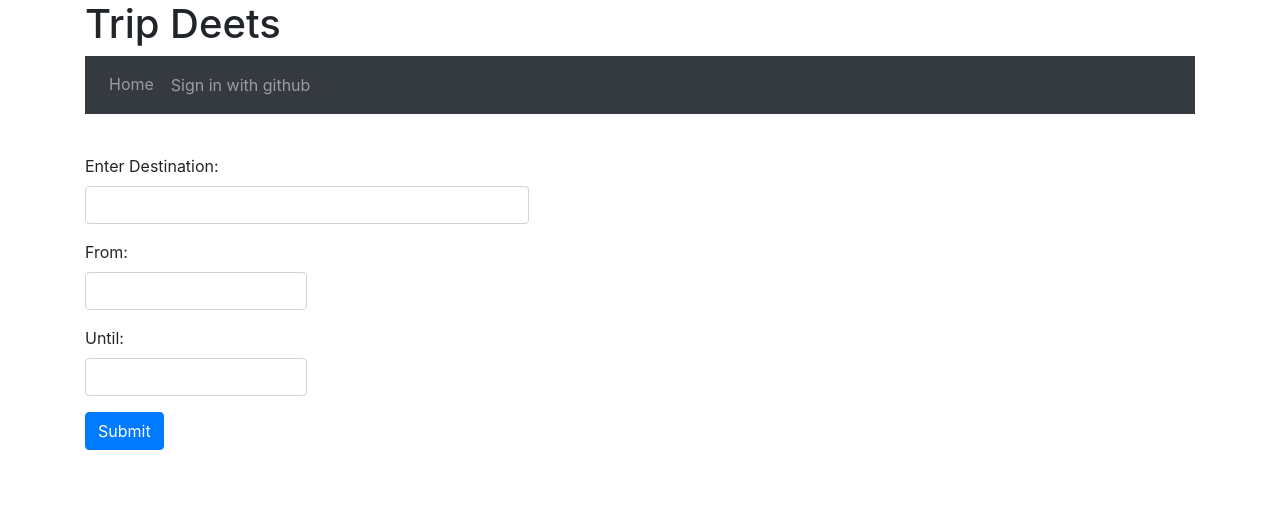
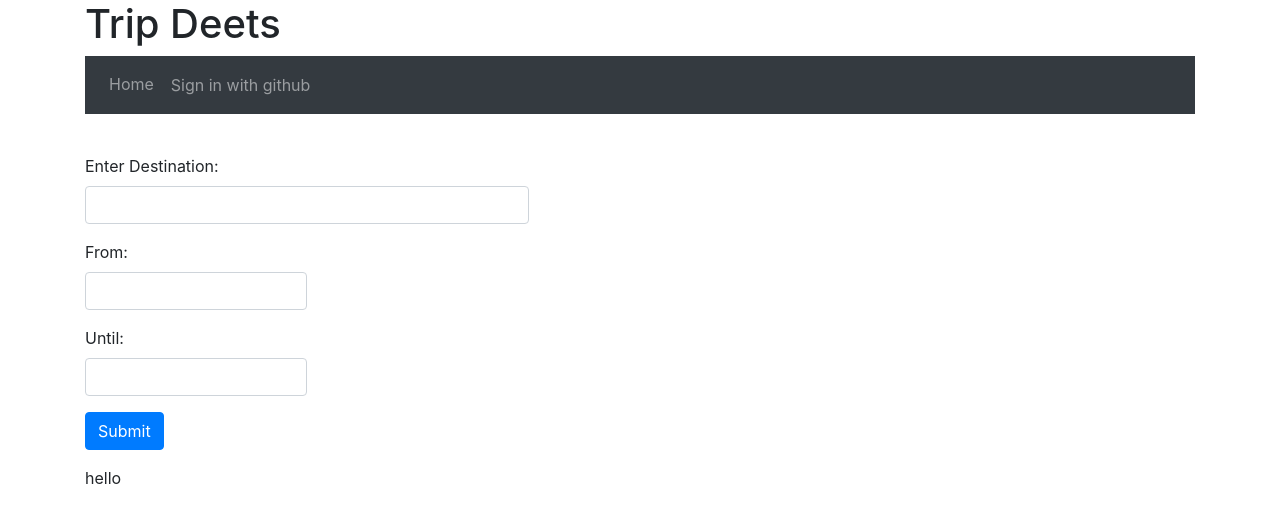
Before and after one commit to JansenMartin/trip-deets, a Vue app: page / in a window 1280 px wide. Shown: the top 522 px of the page. Built offline with nearby package versions, Linux system fonts and the light colour scheme.

Commit message:
Get ListComponent to render to screen

```diff
--- a/src/App.vue
+++ b/src/App.vue
@@ -19,18 +19,21 @@
     <transition name="fade">
       <router-view></router-view>
     </transition>
+    <ListComponent weatherData="hello" />
   </div>
 </template>
 
 <script>
+/* eslint-disable */
 import OAuth from "./components/OAuth";
+import ListComponent from "./components/ListComponent";
 // import HomeComponent from './components/HomeComponent.vue'
-// eslint-disable-next-line
 
 export default {
   name: 'app',
   components: {
-    OAuth
+    OAuth,
+    ListComponent
   }
 }
 </script>
--- a/src/components/HomeComponent.vue
+++ b/src/components/HomeComponent.vue
@@ -38,6 +38,11 @@ export default {
             query:{}
         }
     },
+    // created: {
+    //     sayHello() {
+    //         console.log("It me!");
+    //     }
+    // },
     methods: {
         getWeather(unixDates){
             const location = this.query.location;
--- a/src/components/ListComponent.vue
+++ b/src/components/ListComponent.vue
@@ -1,18 +1,23 @@
 <template>
+  <p>{{ weatherData }}</p>
 </template>
 
 <script>
 
 export default {
+  /* eslint-disable */
   props: ["weatherData"],
+  created() {
+    console.log('Component has been created!');
+  },
   data(){
     return {
       //Return stuff here
     }
   },
   methods: {
-    // List logic goes here
-  }
+    //List logic goes here
+  },
 }
 </script>
 
```
